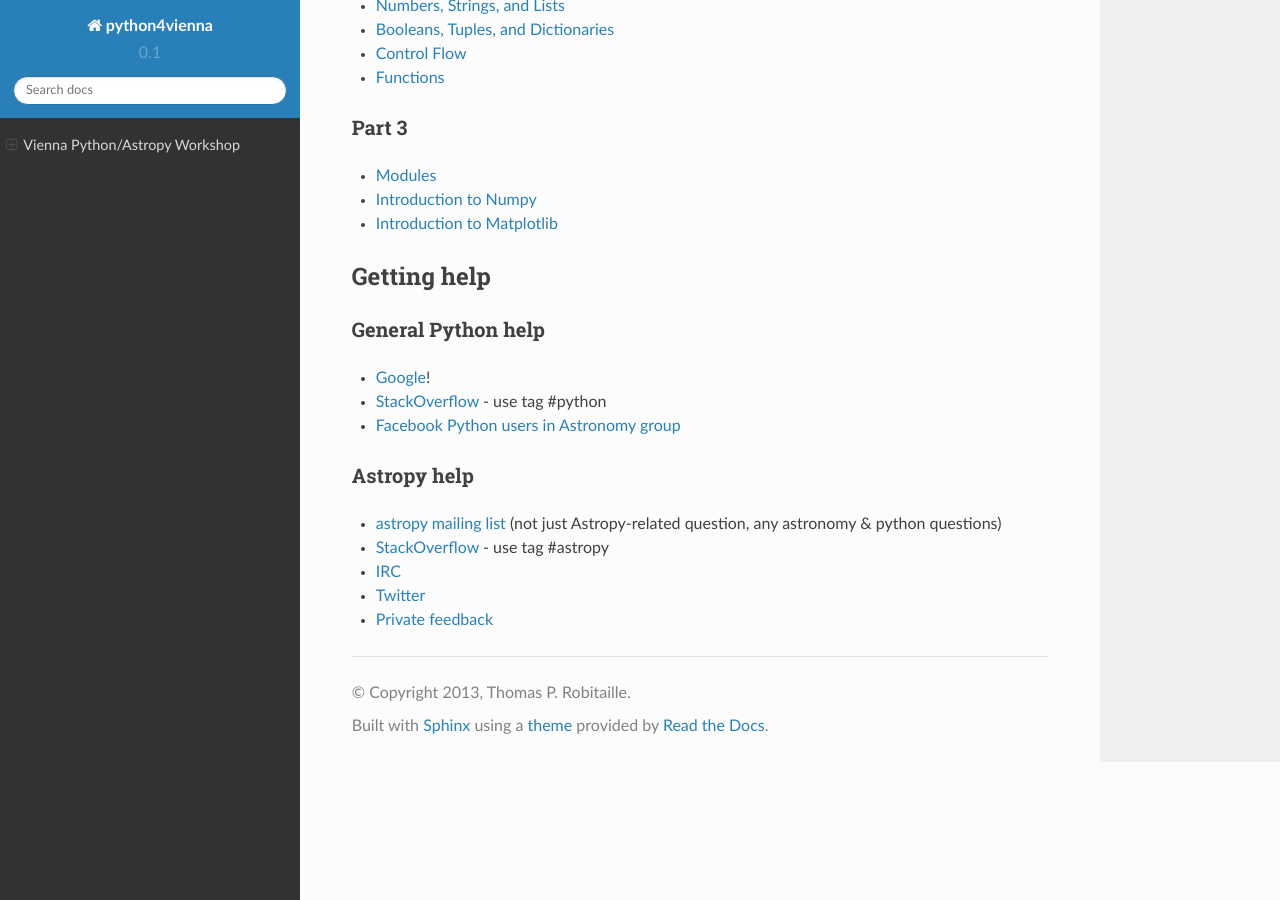
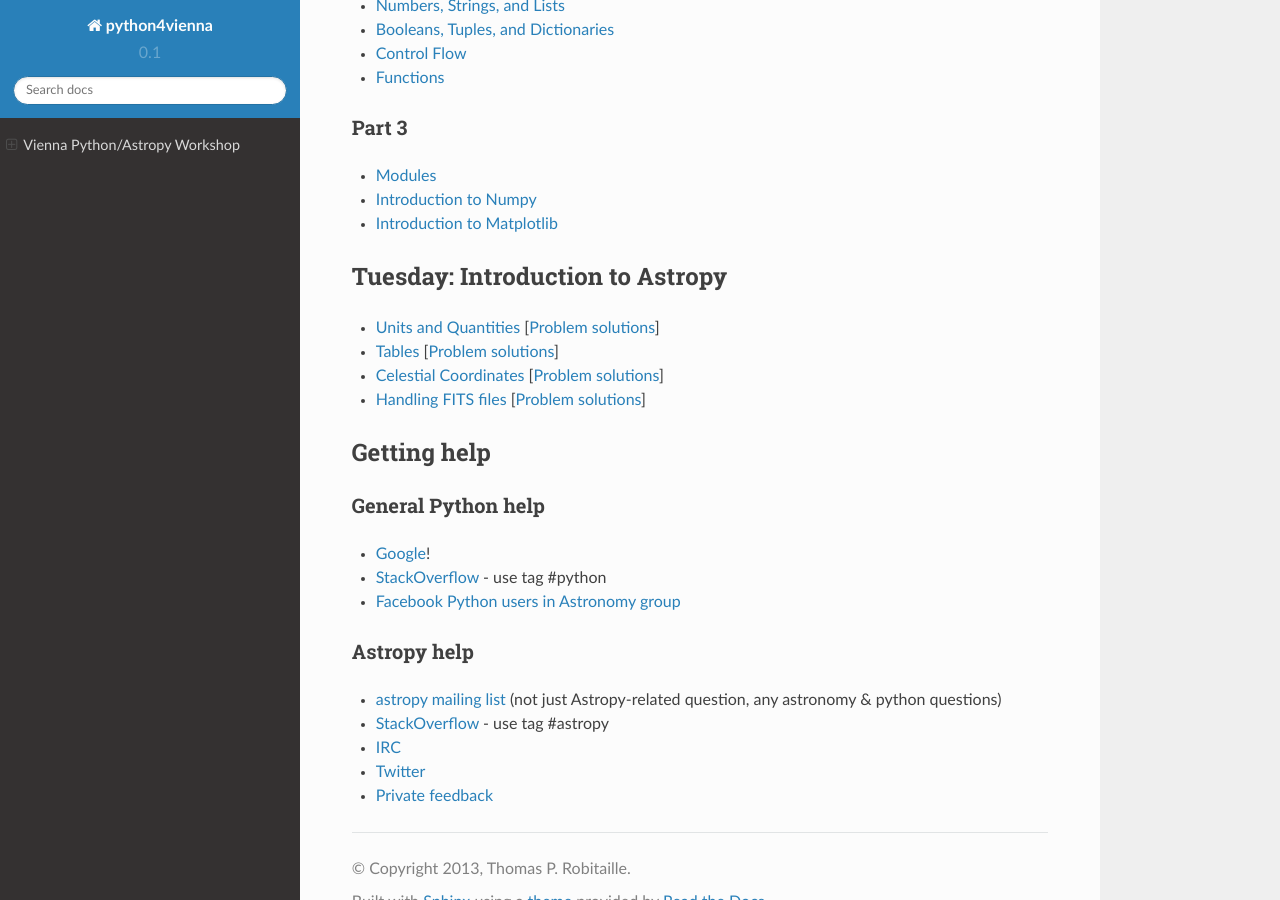
Before and after one commit to astrofrog/python4vienna, a Sphinx documentation site: the page built from docs/index.rst, in a window 1280 px wide and 900 px high, scrolled down 1087 px. Built offline with Sphinx 7.4.7 and the Read the Docs theme 2.0.0, drawn with Linux system fonts in a browser that asks for light colours; some of the changed lines change nothing that is shown.

```diff
--- a/docs/index.rst
+++ b/docs/index.rst
@@ -56,13 +56,13 @@
 * `Introduction to Numpy <_static/04.%20Introduction%20to%20Numpy.html>`_
 * `Introduction to Matplotlib <_static/05.%20Introduction%20to%20Matplotlib.html>`_
 
-.. Tuesday: Introduction to Astropy
-.. --------------------------------
-..
-.. * `Units and Quantities <_static/Astropy%20-%20Unit%20Conversion.html>`_ [`Problem solutions <_static/Astropy%20-%20Unit%20Conversion%20-%20Solutions.html>`_]
-.. * `Tables <_static/Astropy%20-%20Tables.html>`_ [`Problem solutions <_static/Astropy%20-%20Tables%20-%20Solutions.html>`_]
-.. * `Celestial Coordinates <_static/Astropy%20-%20Celestial%20Coordinates.html>`_ [`Problem solutions <_static/Astropy%20-%20Celestial%20Coordinates%20-%20Solutions.html>`_]
-.. * `Handling FITS files <_static/Astropy%20-%20Handling%20FITS%20files.html>`_ [`Problem solutions <_static/Astropy%20-%20Handling%20FITS%20files%20-%20Solutions.html>`_]
+Tuesday: Introduction to Astropy
+--------------------------------
+
+* `Units and Quantities <_static/Astropy%20-%20Unit%20Conversion.html>`_ [`Problem solutions <_static/Astropy%20-%20Unit%20Conversion%20-%20Solutions.html>`_]
+* `Tables <_static/Astropy%20-%20Tables.html>`_ [`Problem solutions <_static/Astropy%20-%20Tables%20-%20Solutions.html>`_]
+* `Celestial Coordinates <_static/Astropy%20-%20Celestial%20Coordinates.html>`_ [`Problem solutions <_static/Astropy%20-%20Celestial%20Coordinates%20-%20Solutions.html>`_]
+* `Handling FITS files <_static/Astropy%20-%20Handling%20FITS%20files.html>`_ [`Problem solutions <_static/Astropy%20-%20Handling%20FITS%20files%20-%20Solutions.html>`_]
 
 
 .. * `Affiliated Package: Astroquery <_static/Affiliated%20Package%20-%20Astroquery.html>`_
```
Also changed, not shown: 3 other files.
